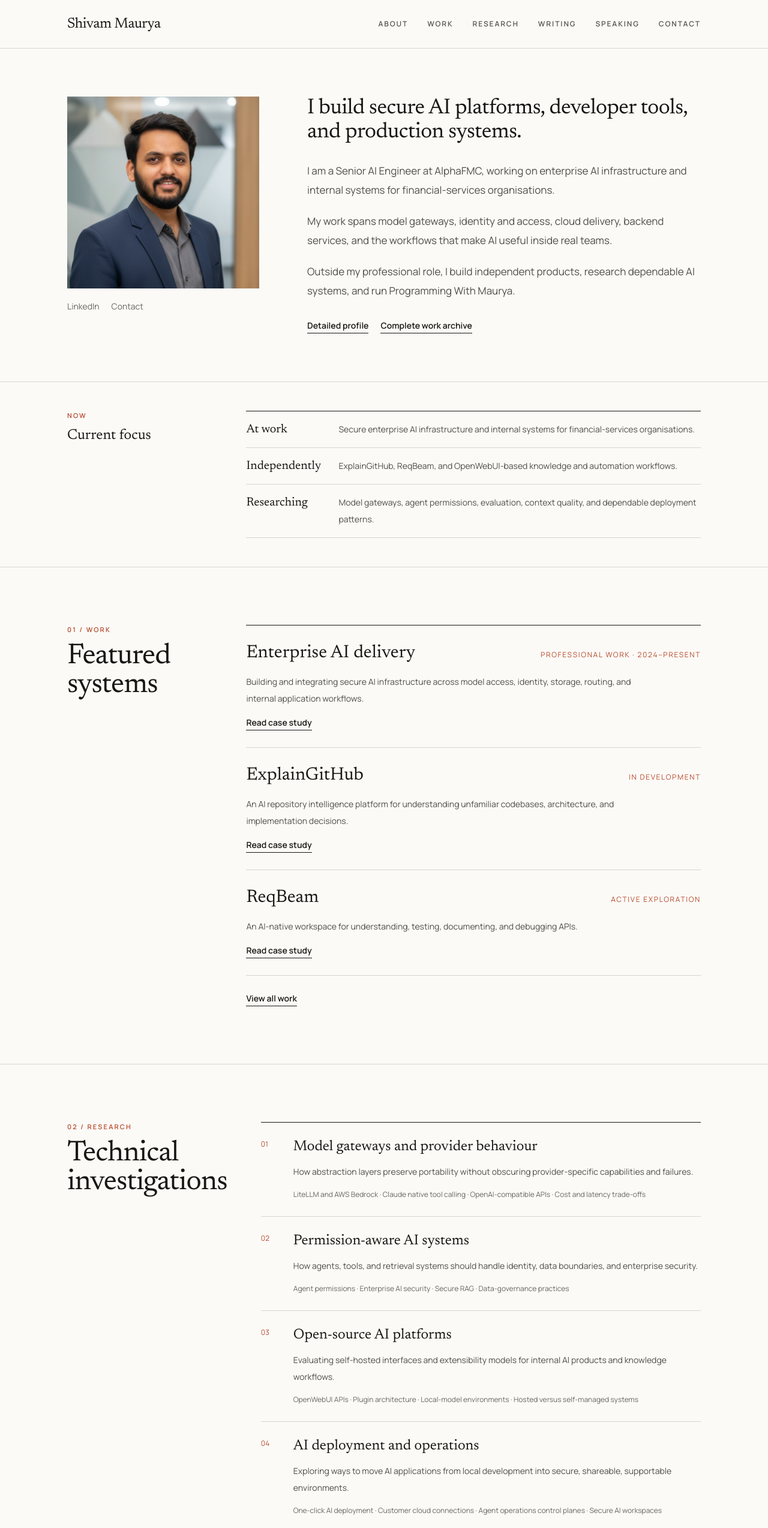
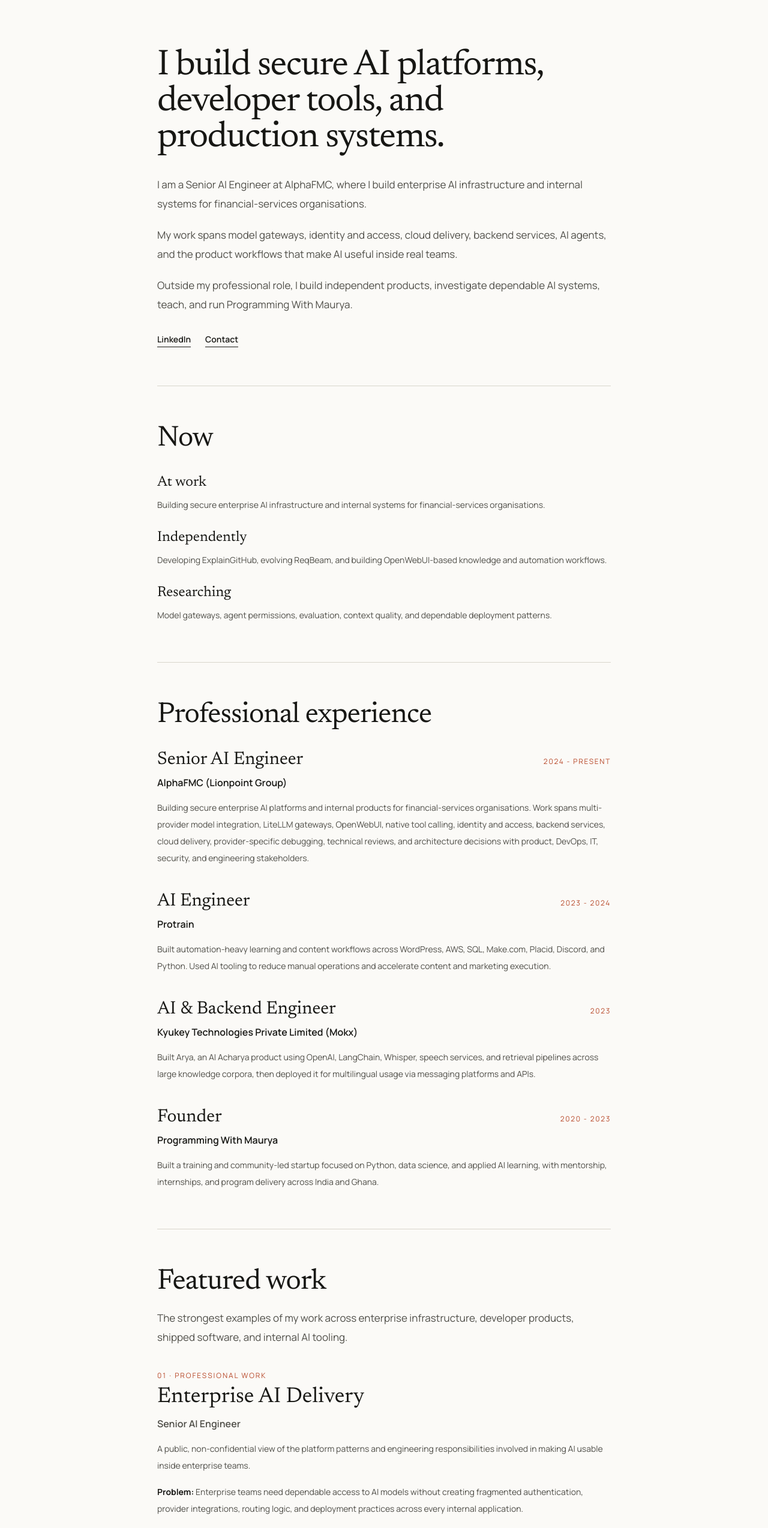
Before and after one commit to shivamrox87/shivam.portfolio, a Next.js app: page / in a window 1280 px wide. Shown: the top 2548 px of the page at 60% size. Built offline with nearby package versions, Linux system fonts and the light colour scheme.

Commit message:
Expand long-form homepage profile

```diff
--- a/src/app/page.js
+++ b/src/app/page.js
@@ -1,186 +1,259 @@
-import Header from "@/components/Header";
-import { blogs, featuredWork, researchAreas } from "@/server/data";
+import {
+  blogs,
+  builderPrinciples,
+  capabilityAreas,
+  caseStudies,
+  communityHighlights,
+  companiesData,
+  featuredWorkSlugs,
+  otherProducts,
+  researchAreas,
+} from "@/server/data";
 import Image from "next/image";
 import Link from "next/link";
 
 const currentFocus = [
-  ["At work", "Secure enterprise AI infrastructure and internal systems for financial-services organisations."],
-  ["Independently", "ExplainGitHub, ReqBeam, and OpenWebUI-based knowledge and automation workflows."],
+  ["At work", "Building secure enterprise AI infrastructure and internal systems for financial-services organisations."],
+  ["Independently", "Developing ExplainGitHub, evolving ReqBeam, and building OpenWebUI-based knowledge and automation workflows."],
   ["Researching", "Model gateways, agent permissions, evaluation, context quality, and dependable deployment patterns."],
 ];
 
 const speaking = [
-  ["2024", "Ladies in Tech Summit", "Programming, applied AI, and modern tools for career development."],
-  ["2023", "Get Started with AI", "A practical three-day workshop on AI fundamentals and building GPT-based applications."],
-  ["2022", "Python 101", "A live three-month programming course for students in Ghana."],
+  {
+    year: "2024",
+    title: "Ladies in Tech Summit",
+    detail: "Programming, applied AI, and modern tools for career development at the University of Energy and Natural Resources.",
+    href: "https://www.linkedin.com/posts/shivam--maurya_summit-by-shivam-maurya-activity-7219559035400855553-Ra7s",
+  },
+  {
+    year: "2023",
+    title: "Get Started with AI Workshop",
+    detail: "A practical three-day workshop covering AI fundamentals and building GPT-based applications.",
+    href: "https://thingqbator.nasscomfoundation.org/main/eventdetail/650813ee3afae5376461e330",
+  },
+  {
+    year: "2022",
+    title: "Python 101 for Students in Ghana",
+    detail: "A live three-month course covering Python, project work, and an introduction to machine learning.",
+    href: "https://www.linkedin.com/posts/shivam--maurya_python-101-live-session-activity-6987844195424088064-KeGV",
+  },
 ];
 
-function SectionHeading({ number, label, title }) {
-  return (
-    <div>
-      <p className="eyebrow">{number} / {label}</p>
-      <h2 className="section-title mt-3">{title}</h2>
-    </div>
-  );
+const flagshipWork = featuredWorkSlugs
+  .map((slug) => caseStudies.find((project) => project.slug === slug))
+  .filter(Boolean);
+
+function Rule() {
+  return <hr className="my-12 border-0 border-t border-[#d8d5cc] md:my-16" />;
+}
+
+function SectionTitle({ children }) {
+  return <h2 className="font-serif text-4xl leading-tight tracking-[-0.02em] md:text-5xl">{children}</h2>;
 }
 
 export default function Home() {
   return (
-    <main id="top">
-      <Header singlePage />
+    <main>
+      <article className="mx-auto w-full max-w-[820px] px-5 py-12 md:px-8 md:py-20">
+        <h1 className="sr-only">Shivam Maurya, Senior AI Engineer</h1>
 
-      <section id="about" className="site-shell scroll-mt-20 py-14 md:py-20">
-        <div className="grid gap-10 md:grid-cols-[280px_1fr] md:items-start md:gap-14 lg:grid-cols-[320px_1fr] lg:gap-20">
-          <div>
-            <Image
-              src="/shivam-maurya-profile.png"
-              alt="Shivam Maurya"
-              width={800}
-              height={800}
-              priority
-              className="aspect-square w-full max-w-[340px] object-cover object-center"
-            />
-            <div className="mt-5 flex gap-5 text-sm text-[#68675f]">
-              <Link href="https://www.linkedin.com/in/shivam--maurya" target="_blank" className="hover:text-[#b84a2b]">LinkedIn</Link>
-              <Link href="#contact" className="hover:text-[#b84a2b]">Contact</Link>
-            </div>
-          </div>
-
-          <div className="max-w-[720px]">
-            <h1 className="sr-only">Shivam Maurya, Senior AI Engineer</h1>
-            <p className="font-serif text-3xl leading-tight tracking-[-0.015em] md:text-4xl">
+        <p className="font-serif text-4xl leading-[1.08] tracking-[-0.025em] md:text-6xl">
           I build secure AI platforms, developer tools, and production systems.
         </p>
-            <div className="mt-7 space-y-5 body-copy">
+
+        <div className="mt-8 space-y-5 body-copy">
           <p>
-                I am a Senior AI Engineer at AlphaFMC, working on enterprise AI infrastructure
+            I am a Senior AI Engineer at AlphaFMC, where I build enterprise AI infrastructure
             and internal systems for financial-services organisations.
           </p>
           <p>
-                My work spans model gateways, identity and access, cloud delivery, backend
-                services, and the workflows that make AI useful inside real teams.
+            My work spans model gateways, identity and access, cloud delivery, backend services,
+            AI agents, and the product workflows that make AI useful inside real teams.
           </p>
           <p>
-                Outside my professional role, I build independent products, research dependable
-                AI systems, and run Programming With Maurya.
+            Outside my professional role, I build independent products, investigate dependable
+            AI systems, teach, and run Programming With Maurya.
           </p>
         </div>
-            <div className="mt-8 flex flex-wrap gap-5">
-              <Link href="/about" className="text-link">Detailed profile</Link>
-              <Link href="/work" className="text-link">Complete work archive</Link>
+
+        <div className="mt-8 flex flex-wrap gap-x-6 gap-y-3 text-sm">
+          <Link href="https://www.linkedin.com/in/shivam--maurya" target="_blank" className="text-link">LinkedIn</Link>
+          <Link href="/connect" className="text-link">Contact</Link>
         </div>
-          </div>
-        </div>
-      </section>
 
-      <section className="border-t border-[#d8d5cc]">
-        <div className="site-shell py-10 md:py-12">
-          <div className="grid gap-7 md:grid-cols-[0.32fr_1fr] md:gap-14">
-            <div>
-              <p className="eyebrow">Now</p>
-              <p className="mt-2 font-serif text-2xl">Current focus</p>
-            </div>
-            <div className="border-t border-[#171714]">
+        <Rule />
+
+        <SectionTitle>Now</SectionTitle>
+        <div className="mt-8 space-y-6">
           {currentFocus.map(([label, detail]) => (
-                <div key={label} className="grid gap-2 border-b border-[#d8d5cc] py-4 sm:grid-cols-[130px_1fr] sm:gap-6">
-                  <h3 className="font-serif text-xl">{label}</h3>
-                  <p className="text-sm leading-7 text-[#4f4e48]">{detail}</p>
+            <div key={label}>
+              <h3 className="font-serif text-2xl">{label}</h3>
+              <p className="mt-2 text-sm leading-7 text-[#4f4e48]">{detail}</p>
             </div>
           ))}
         </div>
+
+        <Rule />
+
+        <SectionTitle>Professional experience</SectionTitle>
+        <div className="mt-8 space-y-10">
+          {companiesData.map((company) => (
+            <section key={company.id}>
+              <div className="flex flex-col gap-1 sm:flex-row sm:items-baseline sm:justify-between sm:gap-6">
+                <h3 className="font-serif text-3xl">{company.position}</h3>
+                <p className="text-xs uppercase tracking-[0.14em] text-[#b84a2b]">{company.activeYears}</p>
               </div>
+              <p className="mt-2 font-semibold text-[#171714]">{company.companyName}</p>
+              <p className="mt-4 text-sm leading-7 text-[#4f4e48]">{company.description}</p>
+            </section>
+          ))}
         </div>
+
+        <Rule />
+
+        <SectionTitle>Featured work</SectionTitle>
+        <p className="mt-5 body-copy">
+          The strongest examples of my work across enterprise infrastructure, developer products,
+          shipped software, and internal AI tooling.
+        </p>
+        <div className="mt-10 space-y-12">
+          {flagshipWork.map((project, index) => (
+            <section key={project.slug}>
+              <p className="text-xs uppercase tracking-[0.16em] text-[#b84a2b]">0{index + 1} · {project.status}</p>
+              <h3 className="mt-2 font-serif text-3xl md:text-4xl">{project.heading}</h3>
+              <p className="mt-3 font-semibold text-[#4f4e48]">{project.role}</p>
+              <p className="mt-4 text-sm leading-7 text-[#4f4e48]">{project.summary}</p>
+              <p className="mt-4 text-sm leading-7 text-[#4f4e48]"><strong className="text-[#171714]">Problem:</strong> {project.problem}</p>
+              <p className="mt-3 text-sm leading-7 text-[#4f4e48]"><strong className="text-[#171714]">Approach:</strong> {project.solution}</p>
+              <p className="mt-4 text-xs leading-6 text-[#68675f]">{project.stack.join(" · ")}</p>
+              <Link href={`/work/${project.slug}`} className="text-link mt-5">Read full case study</Link>
             </section>
+          ))}
+        </div>
 
-      <section id="work" className="scroll-mt-20 border-t border-[#d8d5cc]">
-        <div className="site-shell page-section grid gap-10 md:grid-cols-[0.32fr_1fr] md:gap-14">
-          <SectionHeading number="01" label="Work" title="Featured systems" />
-          <div className="border-t border-[#171714]">
-            {featuredWork.map((item) => (
-              <article key={item.name} className="border-b border-[#d8d5cc] py-7">
-                <div className="flex flex-col gap-2 sm:flex-row sm:items-baseline sm:justify-between sm:gap-6">
-                  <h3 className="font-serif text-3xl">{item.name}</h3>
-                  <p className="text-xs uppercase tracking-[0.14em] text-[#b84a2b]">{item.status}</p>
+        <Rule />
+
+        <SectionTitle>Other products</SectionTitle>
+        <div className="mt-8 space-y-8">
+          {otherProducts.map((product) => (
+            <section key={product.name}>
+              <div className="flex flex-col gap-1 sm:flex-row sm:items-baseline sm:justify-between sm:gap-6">
+                <h3 className="font-serif text-2xl">{product.name}</h3>
+                <p className="text-xs uppercase tracking-[0.14em] text-[#b84a2b]">{product.status}</p>
               </div>
-                <p className="mt-4 max-w-[680px] text-sm leading-7 text-[#4f4e48]">{item.description}</p>
-                <Link href={item.href} className="text-link mt-4">Read case study</Link>
-              </article>
+              <p className="mt-3 text-sm leading-7 text-[#4f4e48]">{product.summary}</p>
+              <p className="mt-3 text-xs leading-6 text-[#68675f]">{product.focus.join(" · ")}</p>
+              {product.href ? <Link href={product.href} className="text-link mt-4">Read more</Link> : null}
+            </section>
           ))}
-            <Link href="/work" className="text-link mt-7">View all work</Link>
         </div>
+
+        <Rule />
+
+        <SectionTitle>Technical capabilities</SectionTitle>
+        <div className="mt-8 space-y-7">
+          {capabilityAreas.map((area) => (
+            <section key={area.title}>
+              <h3 className="font-serif text-2xl">{area.title}</h3>
+              <p className="mt-2 text-sm leading-7 text-[#4f4e48]">{area.detail}</p>
+            </section>
+          ))}
         </div>
+
+        <Rule />
+
+        <SectionTitle>Technical research</SectionTitle>
+        <p className="mt-5 body-copy">
+          Focused investigations used to evaluate architecture, provider behaviour, security,
+          platform choices, and product feasibility. These are research areas, not shipped-product claims.
+        </p>
+        <div className="mt-8 space-y-8">
+          {researchAreas.map((area) => (
+            <section key={area.title}>
+              <h3 className="font-serif text-2xl">{area.title}</h3>
+              <p className="mt-2 text-sm leading-7 text-[#4f4e48]">{area.summary}</p>
+              <ul className="mt-3 list-disc space-y-1 pl-5 text-sm leading-7 text-[#68675f]">
+                {area.topics.map((topic) => <li key={topic}>{topic}</li>)}
+              </ul>
             </section>
+          ))}
+        </div>
 
-      <section id="research" className="scroll-mt-20 border-t border-[#d8d5cc]">
-        <div className="site-shell page-section grid gap-10 md:grid-cols-[0.32fr_1fr] md:gap-14">
-          <SectionHeading number="02" label="Research" title="Technical investigations" />
-          <div className="border-t border-[#171714]">
-            {researchAreas.map((area, index) => (
-              <article key={area.title} className="grid gap-3 border-b border-[#d8d5cc] py-6 sm:grid-cols-[34px_1fr] sm:gap-5">
-                <span className="pt-1 text-xs text-[#b84a2b]">0{index + 1}</span>
-                <div>
-                  <h3 className="font-serif text-2xl">{area.title}</h3>
-                  <p className="mt-3 max-w-[680px] text-sm leading-7 text-[#4f4e48]">{area.summary}</p>
-                  <p className="mt-3 text-xs leading-6 text-[#68675f]">{area.topics.join(" · ")}</p>
+        <Rule />
+
+        <SectionTitle>How I think</SectionTitle>
+        <blockquote className="mt-8 border-l-2 border-[#b84a2b] pl-6">
+          <ul className="space-y-4 text-base leading-8 text-[#4f4e48]">
+            {builderPrinciples.map((principle) => <li key={principle}>{principle}</li>)}
+          </ul>
+        </blockquote>
+
+        <Rule />
+
+        <SectionTitle>Writing</SectionTitle>
+        <div className="mt-8 space-y-7">
+          {blogs.map((post) => (
+            <section key={post.slug}>
+              <Link href={`/blog/${post.slug}`} className="group">
+                <h3 className="font-serif text-2xl leading-tight transition-colors group-hover:text-[#b84a2b]">{post.blogHeading}</h3>
+              </Link>
+              <p className="mt-2 text-sm text-[#68675f]">{post.postedAt} · {post.postedOn}</p>
+            </section>
+          ))}
         </div>
-              </article>
+
+        <Rule />
+
+        <SectionTitle>Speaking and teaching</SectionTitle>
+        <div className="mt-8 space-y-8">
+          {speaking.map((session) => (
+            <section key={session.title}>
+              <p className="text-xs uppercase tracking-[0.14em] text-[#b84a2b]">{session.year}</p>
+              <h3 className="mt-2 font-serif text-2xl">
+                <Link href={session.href} target="_blank" className="transition-colors hover:text-[#b84a2b]">
+                  {session.title}
+                </Link>
+              </h3>
+              <p className="mt-2 text-sm leading-7 text-[#4f4e48]">{session.detail}</p>
+              <Link href={session.href} target="_blank" className="text-link mt-4">View session</Link>
+            </section>
           ))}
-            <Link href="/research" className="text-link mt-7">Research notes</Link>
         </div>
+
+        <Rule />
+
+        <SectionTitle>Community and leadership</SectionTitle>
+        <div className="mt-8 space-y-7">
+          {communityHighlights.map((item) => (
+            <section key={item.title}>
+              <h3 className="font-serif text-2xl">{item.title}</h3>
+              <p className="mt-2 text-sm leading-7 text-[#4f4e48]">{item.detail}</p>
+            </section>
+          ))}
         </div>
-      </section>
 
-      <section id="writing" className="scroll-mt-20 border-t border-[#d8d5cc]">
-        <div className="site-shell page-section grid gap-10 md:grid-cols-[0.32fr_1fr] md:gap-14">
-          <SectionHeading number="03" label="Writing" title="Recent notes" />
-          <div className="border-t border-[#171714]">
-            {blogs.map((post) => (
-              <Link key={post.slug} href={`/blog/${post.slug}`} className="group grid gap-3 border-b border-[#d8d5cc] py-6 sm:grid-cols-[1fr_auto] sm:items-baseline">
-                <div>
-                  <h3 className="font-serif text-2xl leading-tight transition-colors group-hover:text-[#b84a2b]">{post.blogHeading}</h3>
-                  <p className="mt-2 text-sm text-[#68675f]">{post.postedAt}</p>
-                </div>
-                <p className="text-sm text-[#68675f]">{post.postedOn}</p>
-              </Link>
-            ))}
-            <Link href="/blog" className="text-link mt-7">All writing</Link>
-          </div>
-        </div>
-      </section>
+        <Rule />
 
-      <section id="speaking" className="scroll-mt-20 border-t border-[#d8d5cc]">
-        <div className="site-shell page-section grid gap-10 md:grid-cols-[0.32fr_1fr] md:gap-14">
-          <SectionHeading number="04" label="Speaking" title="Teaching and community" />
-          <div className="border-t border-[#171714]">
-            {speaking.map(([year, title, detail]) => (
-              <article key={title} className="grid gap-3 border-b border-[#d8d5cc] py-6 sm:grid-cols-[70px_0.42fr_1fr] sm:gap-6">
-                <p className="text-xs text-[#b84a2b]">{year}</p>
-                <h3 className="font-serif text-2xl">{title}</h3>
-                <p className="text-sm leading-7 text-[#4f4e48]">{detail}</p>
-              </article>
-            ))}
-            <Link href="/sessions" className="text-link mt-7">Speaking archive</Link>
-          </div>
-        </div>
-      </section>
-
-      <section id="contact" className="scroll-mt-20 border-t border-[#171714]">
-        <div className="site-shell page-section grid gap-10 md:grid-cols-[0.32fr_1fr] md:gap-14">
-          <SectionHeading number="05" label="Contact" title="Start a conversation" />
-          <div className="max-w-[720px]">
-            <p className="font-serif text-3xl leading-tight md:text-4xl">
-              For enterprise AI, developer tools, architecture, or speaking.
+        <SectionTitle>Contact</SectionTitle>
+        <p className="mt-6 font-serif text-3xl leading-tight md:text-4xl">
+          For enterprise AI, developer tools, technical architecture, or speaking.
         </p>
-            <p className="mt-6 body-copy">
+        <p className="mt-5 body-copy">
           Send a short note with the problem, context, and what a useful outcome would look like.
         </p>
-            <div className="mt-8 flex flex-wrap gap-5">
+        <div className="mt-8 flex flex-wrap gap-x-6 gap-y-3">
           <Link href="/connect" className="text-link">Contact me</Link>
           <Link href="https://www.linkedin.com/in/shivam--maurya" target="_blank" className="text-link">LinkedIn</Link>
         </div>
-          </div>
-        </div>
-      </section>
+
+        <Image
+          src="/shivam-maurya-cutout.png"
+          alt="Shivam Maurya"
+          width={1254}
+          height={1254}
+          className="mt-14 aspect-square w-full max-w-[320px] object-contain object-bottom"
+        />
+      </article>
     </main>
   );
 }
```
Also changed, not shown: public/shivam-maurya-cutout.png (added). Lines whose indentation alone changed are shown as unchanged.
